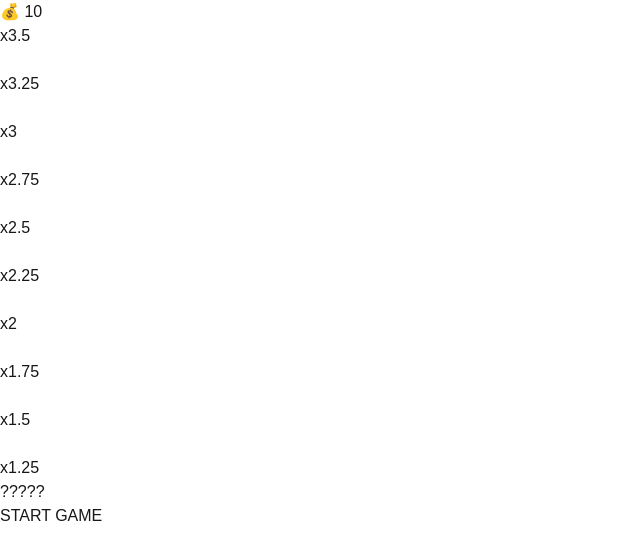
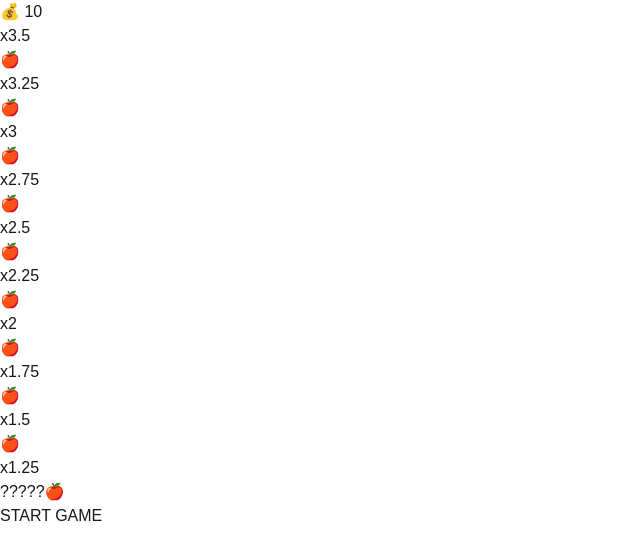
Before and after one commit to Ojay01/appleoffortune, a Next.js app: page / in a window 1280 px wide. Both pictures are taken after a click on the button "START". Shown: the top 560 px of the page, without its empty margins (0-640 px from the left). Built offline with nearby package versions, Linux system fonts and the light colour scheme.

Commit message:
fix: reveal

```diff
--- a/src/app/apple.tsx
+++ b/src/app/apple.tsx
@@ -172,7 +172,8 @@ export default function FruitFortuneGame({
       return Number((4.0 + (newRowNumber - 1) * 0.5).toFixed(2));
     }
 
-    // After 10 rows
+    // For rows between 11 and 30
+    if (newRowNumber <= 30) {
       const completedSets = Math.floor((newRowNumber - 11) / 10);
       const remainingRows = (newRowNumber - 11) % 10;
 
@@ -182,6 +183,12 @@ export default function FruitFortuneGame({
       const multiplier = 9.0 + (completedSets * 20) + (remainingRows * 2) + 2;
 
       return Number(multiplier.toFixed(2));
+    }
+
+    // For rows greater than 30
+    const rowsAfter30 = newRowNumber - 30;
+    const baseMultiplierAt30 = 49.0; // This is the multiplier at row 30
+    return Number((baseMultiplierAt30 + rowsAfter30 * 5).toFixed(2));
   };
 
   const handleStart = (): void => {
@@ -252,6 +259,8 @@ export default function FruitFortuneGame({
                 const revealedContent =
                   revealedCards[`${rowIndex}-${columnIndex}`];
                 const isRevealed = !!revealedContent;
+                const isPositionFruit =
+                  fruitPositions[rowIndex] === columnIndex;
 
                 const cardContent = isRevealed
                   ? revealedContent === "snake"
@@ -285,6 +294,11 @@ export default function FruitFortuneGame({
                     `}
                   >
                     {cardContent}
+                    {!isRevealed && isPositionFruit && (
+                      <span className="absolute text-[8px] md:text-xs bottom-1 right-1 text-green-600">
+                        🍎
+                      </span>
+                    )}
                   </button>
                 );
               })}
```
Lines whose indentation alone changed are shown as unchanged.
